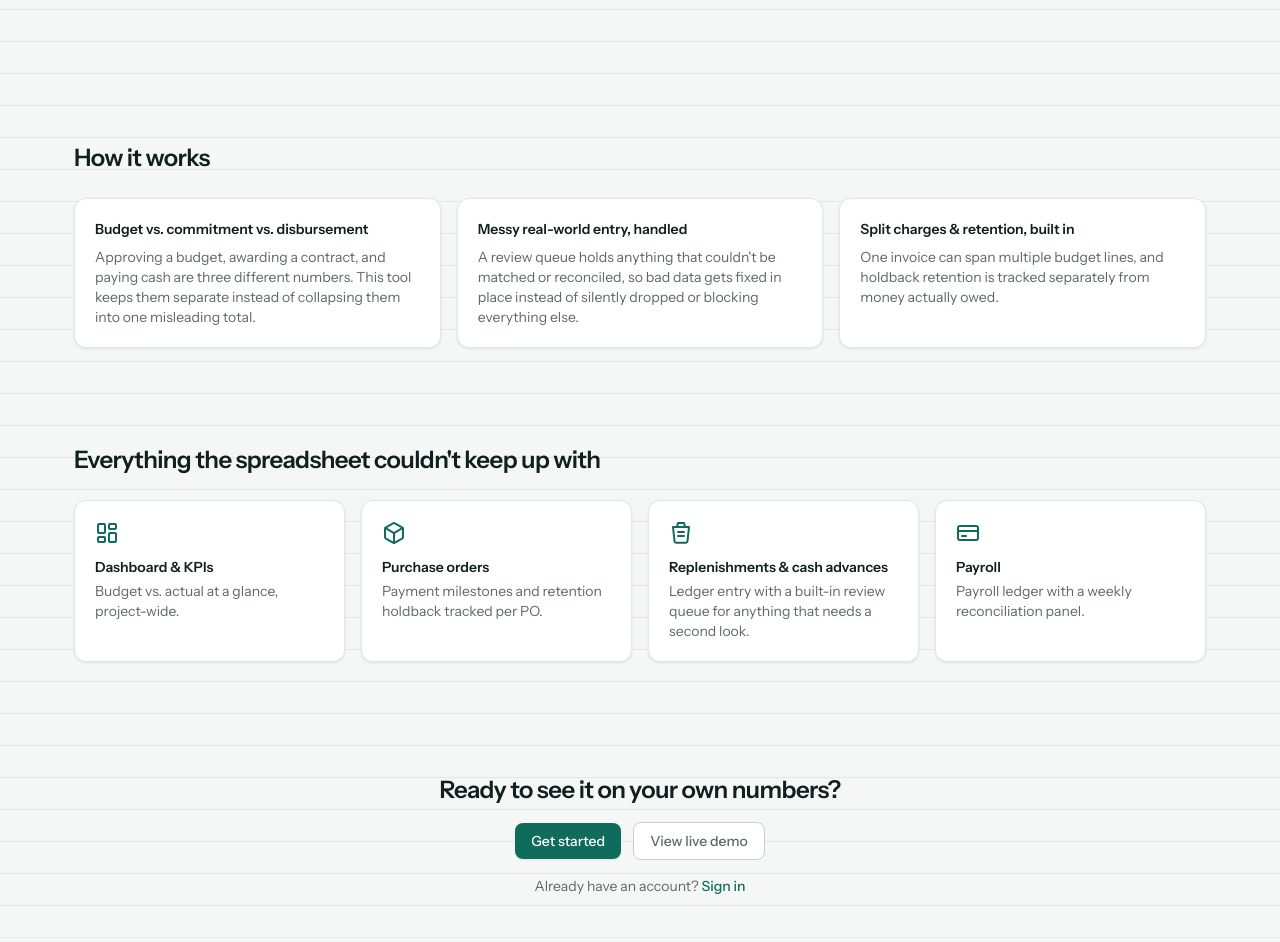
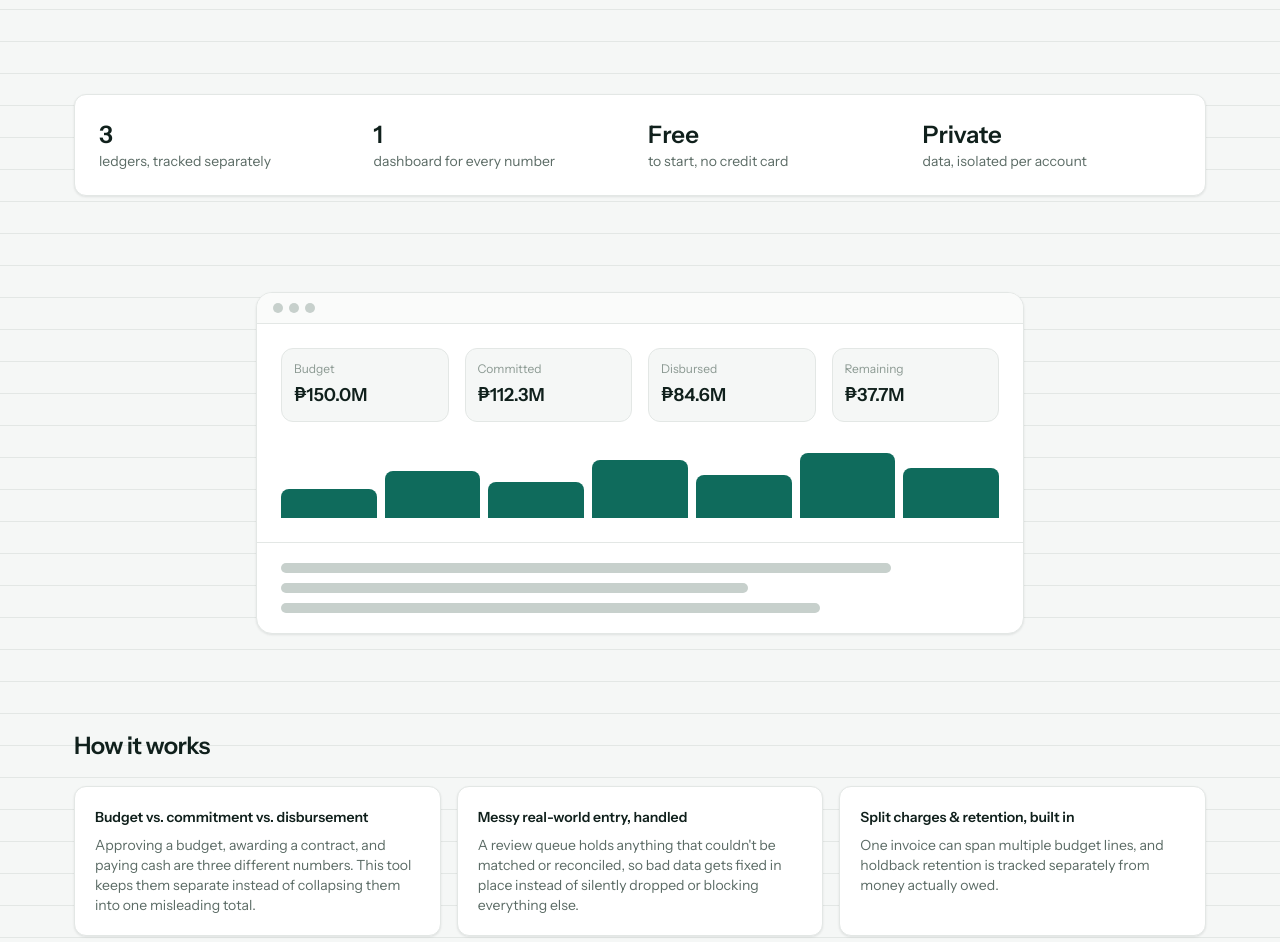
Before and after one commit to melvin-balajadia/ledger-lab-app, a React (Vite) app in the folder client/: page / in a window 1280 px wide. Shown: the part 470-1412 px from the top of the page. Built offline with nearby package versions, Linux system fonts and the light colour scheme; no server answers.

Commit message:
Expand marketing homepage with more sections
Adds a stats bar, a stylized dashboard preview, a "who it's for"
section, and an FAQ, and closes a leftover gap by moving the hero
inside the <main> landmark alongside the rest of the content.

```diff
--- a/client/src/pages/Home.tsx
+++ b/client/src/pages/Home.tsx
@@ -7,6 +7,23 @@ const LEDGER_BACKGROUND = {
   backgroundImage:
     "repeating-linear-gradient(to bottom, transparent, transparent 31px, var(--color-rule) 31px, var(--color-rule) 32px)",
 };
+
+const STATS = [
+  { value: "3", label: "ledgers, tracked separately" },
+  { value: "1", label: "dashboard for every number" },
+  { value: "Free", label: "to start, no credit card" },
+  { value: "Private", label: "data, isolated per account" },
+];
+
+// Fake numbers for the dashboard mockup below -- not a real project's figures.
+const MOCK_KPIS = [
+  { label: "Budget", value: "₱150.0M" },
+  { label: "Committed", value: "₱112.3M" },
+  { label: "Disbursed", value: "₱84.6M" },
+  { label: "Remaining", value: "₱37.7M" },
+];
+const MOCK_BAR_HEIGHTS = [40, 65, 50, 80, 60, 90, 70];
+const MOCK_ROW_WIDTHS = [85, 65, 75];
 
 const HOW_IT_WORKS = [
   {
@@ -20,6 +37,21 @@ const HOW_IT_WORKS = [
   {
     title: "Split charges & retention, built in",
     body: "One invoice can span multiple budget lines, and holdback retention is tracked separately from money actually owed.",
+  },
+];
+
+const AUDIENCES = [
+  {
+    title: "Project accountants",
+    body: "Reconcile what's been budgeted, committed, and actually paid without three spreadsheets fighting each other.",
+  },
+  {
+    title: "Project managers",
+    body: "See what's actually been committed and spent without waiting on a monthly report.",
+  },
+  {
+    title: "Finance leads",
+    body: "An auditable history of every entry and every budget revision, instead of a file with someone's initials in the name.",
   },
 ];
 
@@ -46,6 +78,29 @@ const FEATURES = [
   },
 ];
 
+const FAQS = [
+  {
+    q: "Is my data private?",
+    a: "Yes. Every account gets its own isolated project — nobody else can see your numbers.",
+  },
+  {
+    q: "Is it free?",
+    a: "Yes, creating an account and tracking your own project is free.",
+  },
+  {
+    q: "Do I need to install anything?",
+    a: "No. It runs entirely in your browser.",
+  },
+  {
+    q: "Can I try it before signing up?",
+    a: "Yes — the live demo uses sample data and needs no account.",
+  },
+  {
+    q: "What if my data entry is messy?",
+    a: "A review queue holds anything that couldn't be matched or reconciled, so nothing blocks you or gets silently dropped.",
+  },
+];
+
 export function Home() {
   return (
     <div className="min-h-screen bg-canvas" style={LEDGER_BACKGROUND}>
@@ -63,6 +118,7 @@ export function Home() {
         </div>
       </header>
 
+      <main>
         <section className="mx-auto flex max-w-295 flex-col items-start gap-6 px-4 py-16 sm:px-6 sm:py-24">
           <h1 className="max-w-2xl font-display text-4xl font-semibold tracking-tight text-ink sm:text-5xl">
             Project costs, purchase orders, and payroll — one ledger, not three
@@ -82,13 +138,78 @@ export function Home() {
           </div>
         </section>
 
-      <main>
+        <section className="mx-auto max-w-295 px-4 pb-12 sm:px-6">
+          <div className="grid gap-4 rounded-md border border-rule bg-surface p-6 shadow-card sm:grid-cols-4">
+            {STATS.map((stat) => (
+              <div key={stat.label} className="text-center sm:text-left">
+                <p className="font-display text-2xl font-semibold text-ink">
+                  {stat.value}
+                </p>
+                <p className="text-sm text-ink-muted">{stat.label}</p>
+              </div>
+            ))}
+          </div>
+        </section>
+
+        <section className="mx-auto max-w-295 px-4 py-12 sm:px-6">
+          <div className="mx-auto max-w-3xl overflow-hidden rounded-lg border border-rule bg-surface shadow-card">
+            <div className="flex items-center gap-1.5 border-b border-rule bg-surface-2 px-4 py-2.5">
+              <span className="h-2.5 w-2.5 rounded-full bg-rule-strong" />
+              <span className="h-2.5 w-2.5 rounded-full bg-rule-strong" />
+              <span className="h-2.5 w-2.5 rounded-full bg-rule-strong" />
+            </div>
+            <div className="grid gap-4 p-6 sm:grid-cols-4">
+              {MOCK_KPIS.map((kpi) => (
+                <div key={kpi.label} className="rounded-md border border-rule bg-canvas p-3">
+                  <p className="text-xs text-ink-faint">{kpi.label}</p>
+                  <p className="mt-1 text-lg font-semibold text-ink">{kpi.value}</p>
+                </div>
+              ))}
+            </div>
+            <div className="flex h-24 items-end gap-2 px-6 pb-6">
+              {MOCK_BAR_HEIGHTS.map((height, i) => (
+                <div
+                  key={i}
+                  className="flex-1 rounded-t-sm bg-accent"
+                  style={{ height: `${height}%` }}
+                />
+              ))}
+            </div>
+            <div className="flex flex-col gap-2.5 border-t border-rule px-6 py-5">
+              {MOCK_ROW_WIDTHS.map((width, i) => (
+                <div
+                  key={i}
+                  className="h-2.5 rounded-full bg-rule-strong"
+                  style={{ width: `${width}%` }}
+                />
+              ))}
+            </div>
+          </div>
+        </section>
+
         <section className="mx-auto max-w-295 px-4 py-12 sm:px-6">
           <h2 className="mb-6 font-display text-2xl font-semibold tracking-tight text-ink">
             How it works
           </h2>
           <div className="grid gap-4 sm:grid-cols-3">
             {HOW_IT_WORKS.map((item) => (
+              <div
+                key={item.title}
+                className="rounded-md border border-rule bg-surface p-5 shadow-card"
+              >
+                <p className="mb-2 text-sm font-semibold text-ink">{item.title}</p>
+                <p className="text-sm text-ink-muted">{item.body}</p>
+              </div>
+            ))}
+          </div>
+        </section>
+
+        <section className="mx-auto max-w-295 px-4 py-12 sm:px-6">
+          <h2 className="mb-6 font-display text-2xl font-semibold tracking-tight text-ink">
+            Who it's for
+          </h2>
+          <div className="grid gap-4 sm:grid-cols-3">
+            {AUDIENCES.map((item) => (
               <div
                 key={item.title}
                 className="rounded-md border border-rule bg-surface p-5 shadow-card"
@@ -118,6 +239,20 @@ export function Home() {
           </div>
         </section>
 
+        <section className="mx-auto max-w-295 px-4 py-12 sm:px-6">
+          <h2 className="mb-6 font-display text-2xl font-semibold tracking-tight text-ink">
+            Frequently asked questions
+          </h2>
+          <dl className="mx-auto flex max-w-2xl flex-col divide-y divide-rule rounded-md border border-rule bg-surface shadow-card">
+            {FAQS.map((item) => (
+              <div key={item.q} className="p-5">
+                <dt className="mb-1.5 text-sm font-semibold text-ink">{item.q}</dt>
+                <dd className="text-sm text-ink-muted">{item.a}</dd>
+              </div>
+            ))}
+          </dl>
+        </section>
+
         <section className="mx-auto flex max-w-295 flex-col items-center gap-4 px-4 py-16 text-center sm:px-6">
           <h2 className="font-display text-2xl font-semibold tracking-tight text-ink">
             Ready to see it on your own numbers?
```
Lines whose indentation alone changed are shown as unchanged.
